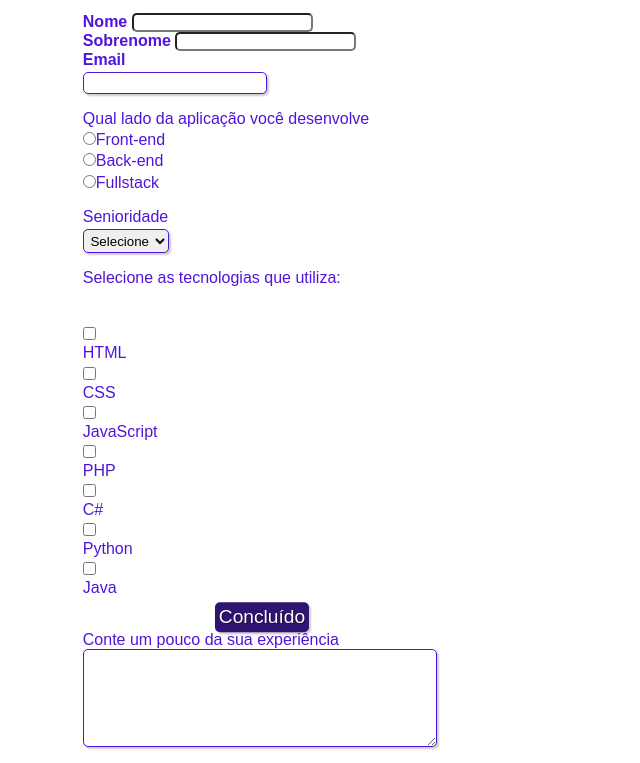
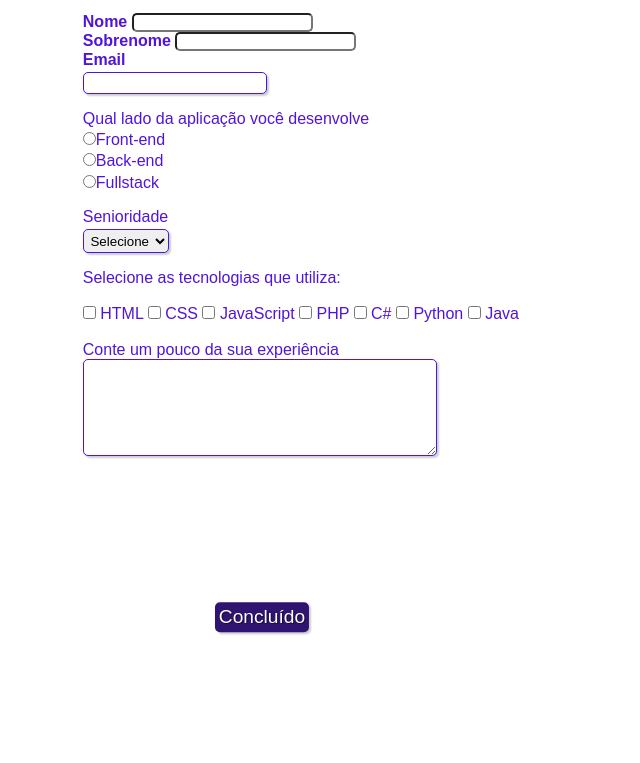
Before and after one commit to Gustavulk/formulario, a plain HTML site: page index.html in a window 1280 px wide. Shown: the part 103-866 px from the top of the page, without its empty margins (378-1018 px from the left). After the commit the page ends 800 px from the top, so only its background shows below. Drawn offline with Linux system fonts and the light colour scheme.

Commit message:
Finalizando

```diff
--- a/index.html
+++ b/index.html
@@ -54,7 +54,7 @@
         </div>
 
         <fieldset class="grupo">
-            <div class="campo">
+            <div id="check">
                 <label for="">Selecione as tecnologias que utiliza:</label> <br> <br>
                 <input type="checkbox" name="tecnologia1" id="tecnologia1" value="HTML">
                 <label for="tecnologia1">HTML</label>
--- a/style.css
+++ b/style.css
@@ -117,3 +117,7 @@ fieldset .grupo .campo {
     box-shadow: inset 2px 2px 2px rgba(0,0,0,0.2);
     text-shadow: none;
 }
+
+#check {
+    display: inline-block;
+}
```
